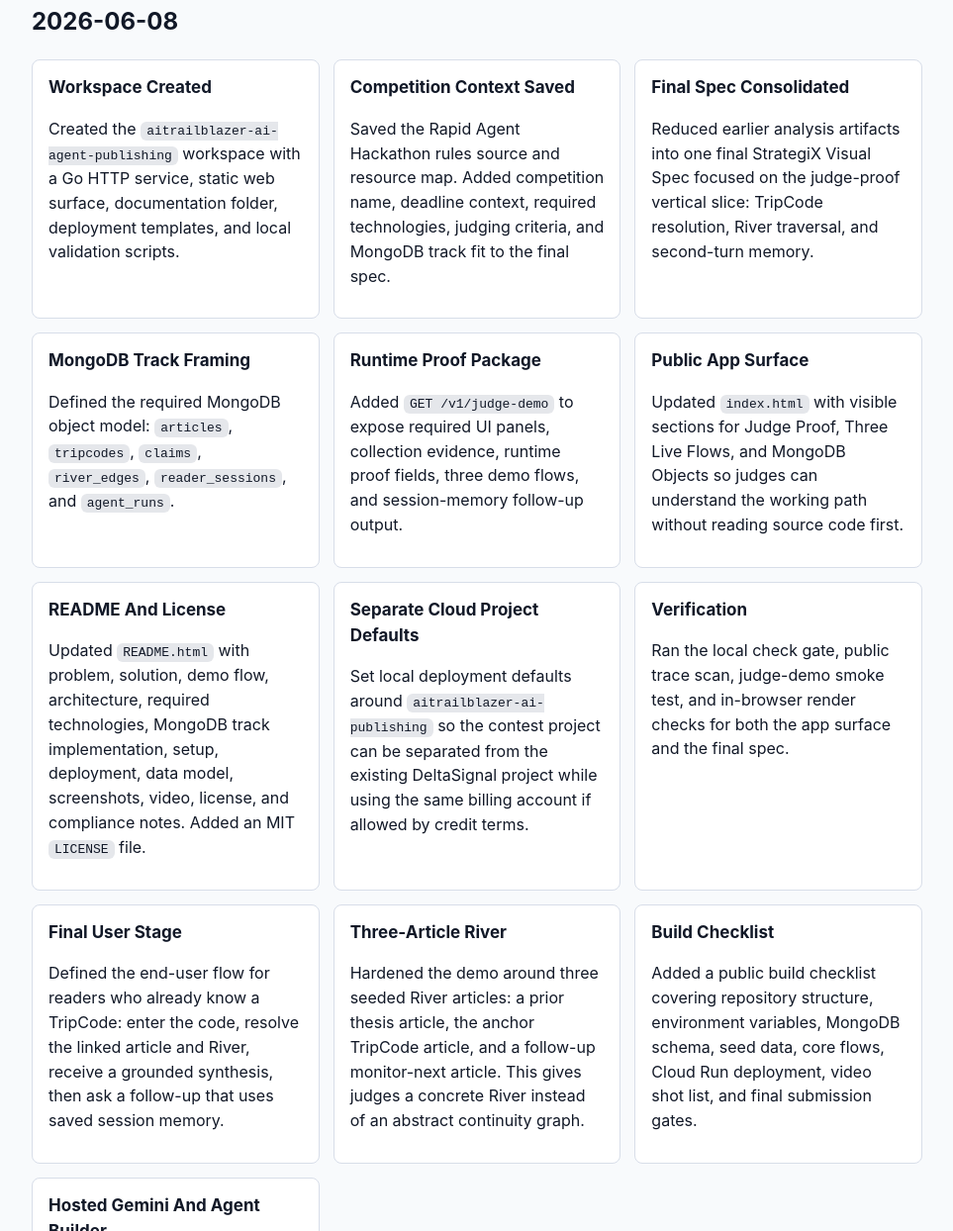
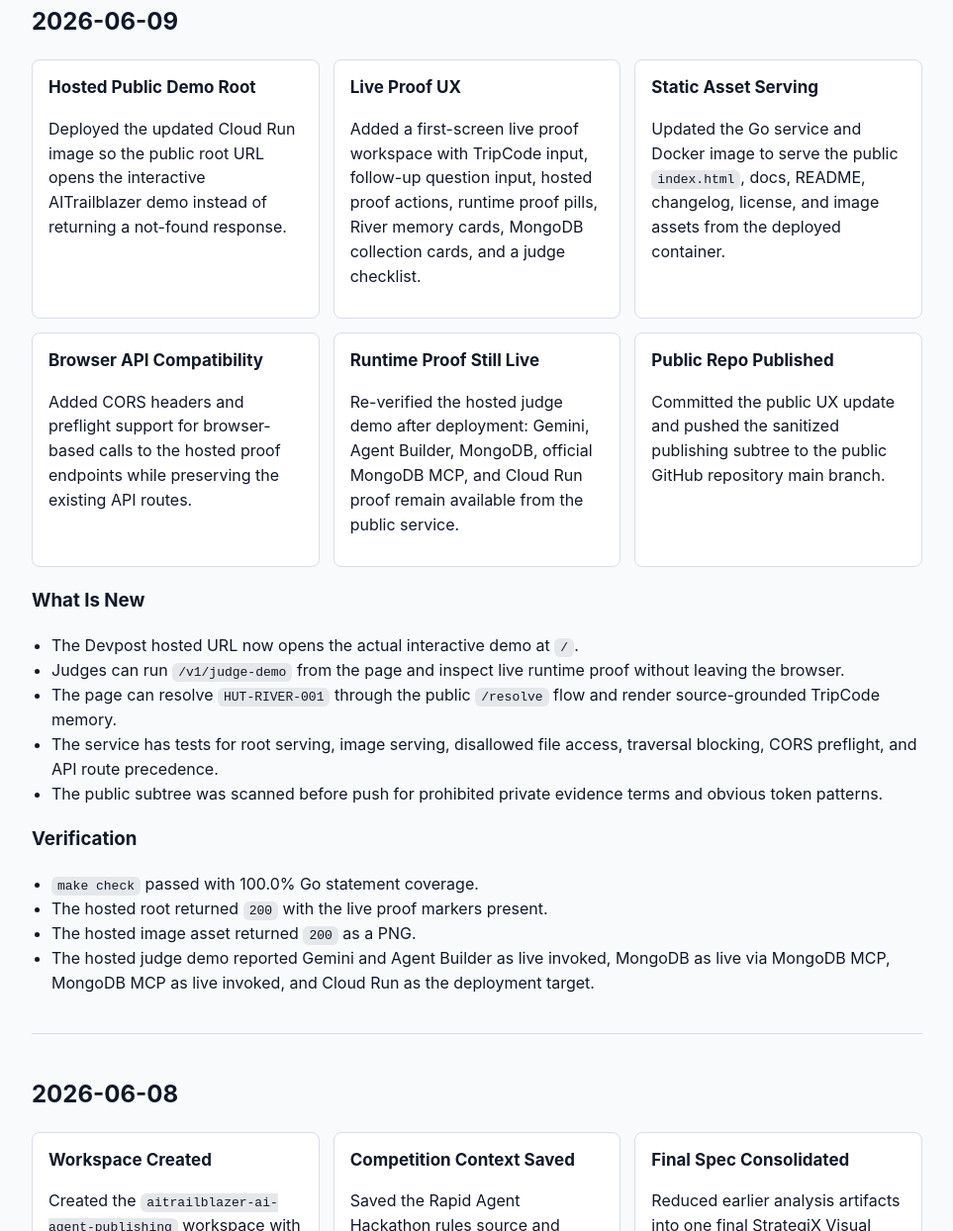
Before and after one commit to aitrailblazer/aitrailblazer-ai-agent-publishing, a plain HTML site: page CHANGELOG.html in a window 1280 px wide. Shown: the part 396-1640 px from the top of the page at 99% size, without its empty margins (158-1121 px from the left). Drawn offline with Linux system fonts and the light colour scheme.

Commit message:
Update public changelog

```diff
--- a/CHANGELOG.html
+++ b/CHANGELOG.html
@@ -45,6 +45,50 @@
     <section class="summary">
       <p>This changelog records public-facing implementation progress for the Google Cloud Rapid Agent Hackathon submission. The project is framed as a generalized publisher-memory agent: DeltaSignal is proof/source material, while AITrailblazer AI Agent Publishing is the new contest product.</p>
     </section>
+    <article>
+      <h2>2026-06-09</h2>
+      <div class="grid">
+        <section class="card">
+          <h3>Hosted Public Demo Root</h3>
+          <p>Deployed the updated Cloud Run image so the public root URL opens the interactive AITrailblazer demo instead of returning a not-found response.</p>
+        </section>
+        <section class="card">
+          <h3>Live Proof UX</h3>
+          <p>Added a first-screen live proof workspace with TripCode input, follow-up question input, hosted proof actions, runtime proof pills, River memory cards, MongoDB collection cards, and a judge checklist.</p>
+        </section>
+        <section class="card">
+          <h3>Static Asset Serving</h3>
+          <p>Updated the Go service and Docker image to serve the public <code>index.html</code>, docs, README, changelog, license, and image assets from the deployed container.</p>
+        </section>
+        <section class="card">
+          <h3>Browser API Compatibility</h3>
+          <p>Added CORS headers and preflight support for browser-based calls to the hosted proof endpoints while preserving the existing API routes.</p>
+        </section>
+        <section class="card">
+          <h3>Runtime Proof Still Live</h3>
+          <p>Re-verified the hosted judge demo after deployment: Gemini, Agent Builder, MongoDB, official MongoDB MCP, and Cloud Run proof remain available from the public service.</p>
+        </section>
+        <section class="card">
+          <h3>Public Repo Published</h3>
+          <p>Committed the public UX update and pushed the sanitized publishing subtree to the public GitHub repository main branch.</p>
+        </section>
+      </div>
+      <h3>What Is New</h3>
+      <ul>
+        <li>The Devpost hosted URL now opens the actual interactive demo at <code>/</code>.</li>
+        <li>Judges can run <code>/v1/judge-demo</code> from the page and inspect live runtime proof without leaving the browser.</li>
+        <li>The page can resolve <code>HUT-RIVER-001</code> through the public <code>/resolve</code> flow and render source-grounded TripCode memory.</li>
+        <li>The service has tests for root serving, image serving, disallowed file access, traversal blocking, CORS preflight, and API route precedence.</li>
+        <li>The public subtree was scanned before push for prohibited private evidence terms and obvious token patterns.</li>
+      </ul>
+      <h3>Verification</h3>
+      <ul>
+        <li><code>make check</code> passed with 100.0% Go statement coverage.</li>
+        <li>The hosted root returned <code>200</code> with the live proof markers present.</li>
+        <li>The hosted image asset returned <code>200</code> as a PNG.</li>
+        <li>The hosted judge demo reported Gemini and Agent Builder as live invoked, MongoDB as live via MongoDB MCP, MongoDB MCP as live invoked, and Cloud Run as the deployment target.</li>
+      </ul>
+    </article>
     <article>
       <h2>2026-06-08</h2>
       <div class="grid">
@@ -136,7 +180,13 @@
   <Change date="2026-06-08" category="hosted-runtime">Deployed Cloud Run service with live Vertex AI Gemini invocation and live Agent Builder / Agent Search invocation over three seeded River documents.</Change>
   <Change date="2026-06-09" category="mongodb-runtime">Added embedded MongoDB plus official MongoDB MCP runtime proof and Atlas mode through Secret Manager.</Change>
   <Change date="2026-06-09" category="execplan">Added and implemented the MongoDB Atlas runtime ExecPlan.</Change>
+  <Change date="2026-06-09" category="public-root">Deployed the Cloud Run image that serves the interactive public demo from the hosted root URL.</Change>
+  <Change date="2026-06-09" category="live-proof-ux">Added a browser-native live proof workspace with TripCode input, follow-up question input, runtime proof pills, River memory cards, MongoDB collection cards, and judge checklist.</Change>
+  <Change date="2026-06-09" category="static-serving">Updated the Go service and Docker image to serve the public static surface and docs from the deployed container.</Change>
+  <Change date="2026-06-09" category="cors">Added CORS headers and preflight handling for hosted browser API calls.</Change>
+  <Change date="2026-06-09" category="public-publish">Committed and pushed the sanitized public publishing subtree to the GitHub repository main branch.</Change>
   <Status date="2026-06-09">Hosted Gemini, Agent Builder, MongoDB, and official MongoDB MCP proof is live; Atlas Free is the preferred optional backing store when credentials are available.</Status>
+  <Status date="2026-06-09">Hosted root is live with the interactive public demo; /v1/judge-demo remains live after deployment.</Status>
 </StrategiXVisualSpec>
     </script>
   </main>
```
